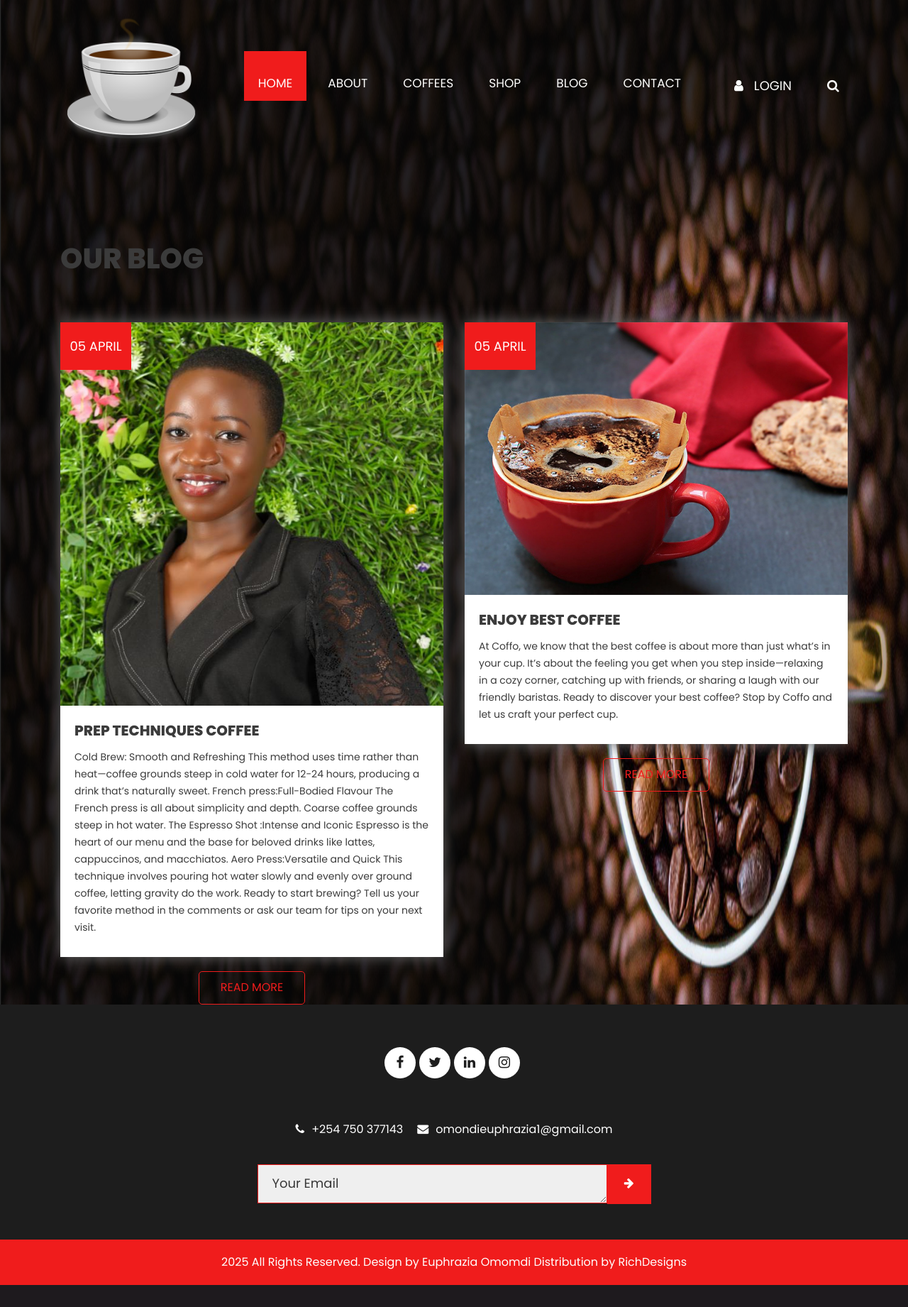
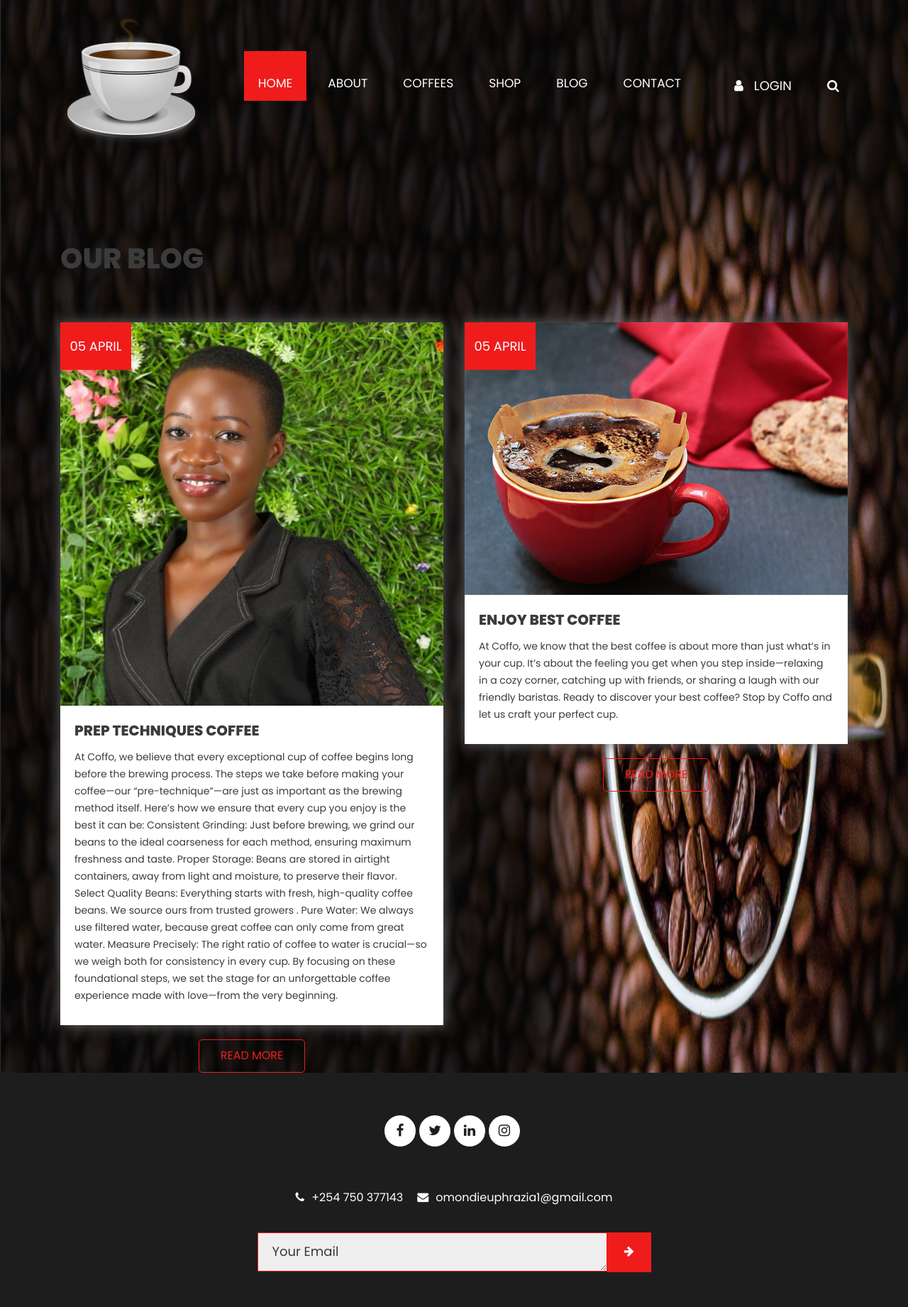
Before and after one commit to euphrazia/fullstack, a Flask app: page /blog in a window 1280 px wide. Shown: the top 1841 px of the page at 71% size. Before the commit the page ends 1810 px from the top, so only its background shows below. Run offline with Flask 3, Linux system fonts and the light colour scheme; some libraries are stand-ins or nearby versions.

Commit message:
Update blog.html

```diff
--- a/templates/blog.html
+++ b/templates/blog.html
@@ -18,19 +18,20 @@
                         <div class="blog_img"><img src="static/images/blog-img1.jpeg"></div>
                         <h4 class="date_text">05 April</h4>
                         <h4 class="prep_text">PREP TECHNIQUES Coffee</h4>
-                        <p class="lorem_text">Cold Brew: Smooth and Refreshing
- This method uses time rather than heat—coffee grounds steep in cold water for 12-24 hours, producing a drink that’s naturally sweet.
+                        <p class="lorem_text">
+At Coffo, we believe that every exceptional cup of coffee begins long before the brewing process. The steps we take before making your coffee—our “pre-technique”—are just as important as the brewing method itself. Here’s how we ensure that every cup you enjoy is the best it can be:
 
-French press:Full-Bodied Flavour
-The French press is all about simplicity and depth. Coarse coffee grounds steep in hot water.
+Consistent Grinding: Just before brewing, we grind our beans to the ideal coarseness for each method, ensuring maximum freshness and taste.
 
-The Espresso Shot :Intense and Iconic
-Espresso is the heart of our menu and the base for beloved drinks like lattes, cappuccinos, and macchiatos.
+Proper Storage: Beans are stored in airtight containers, away from light and moisture, to preserve their flavor.
 
-Aero Press:Versatile and Quick
- This technique involves pouring hot water slowly and evenly over ground coffee, letting gravity do the work.
+Select Quality Beans: Everything starts with fresh, high-quality coffee beans. We source ours from trusted growers .
 
-Ready to start brewing? Tell us your favorite method in the comments or ask our team for tips on your next visit.
+Pure Water: We always use filtered water, because great coffee can only come from great water.
+
+Measure Precisely: The right ratio of coffee to water is crucial—so we weigh both for consistency in every cup.
+
+By focusing on these foundational steps, we set the stage for an unforgettable coffee experience made with love—from the very beginning.
 </p>
                      </div>
                      <div class="read_btn"><a href="#">Read More</a></div>
```
